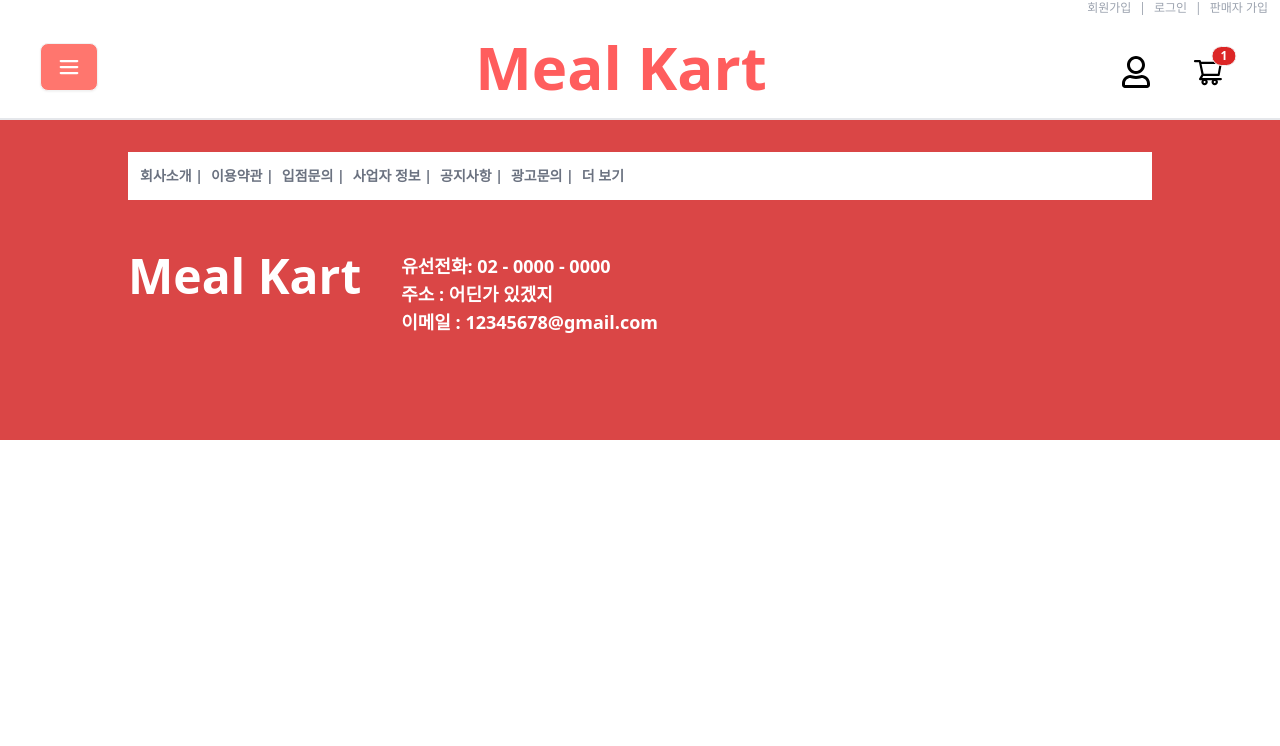
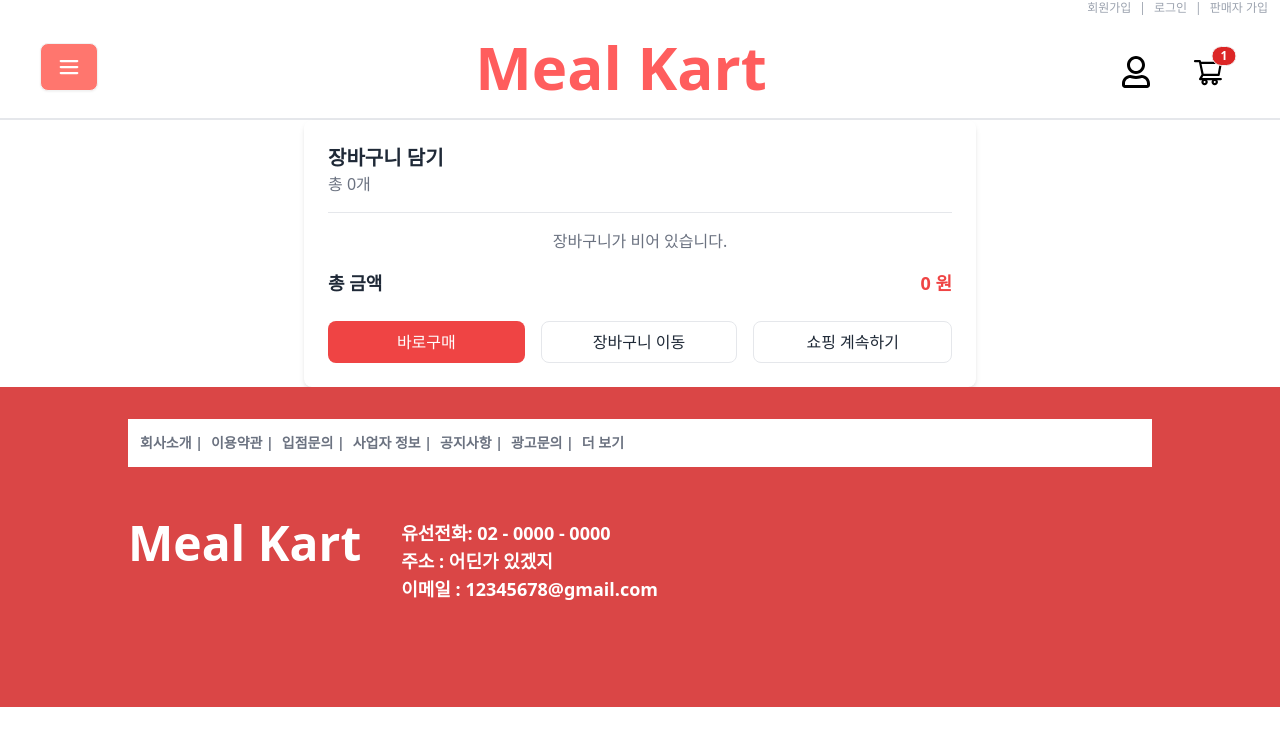
Before and after one commit to ShoppingMall-SKU/Front_End, a React (Vite) app: page /cart/pop in a window 1280 px wide. Shown: the top 746 px of the page. Built offline with nearby package versions, Linux system fonts and the light colour scheme.

Commit message:
✨ feat: 전예원: 장바구니 페이지 부분 구현

```diff
--- a/src/App.tsx
+++ b/src/App.tsx
@@ -1,25 +1,34 @@
 import "./App.css";
-import { BrowserRouter, Routes, Route } from "react-router-dom";
+import { BrowserRouter, Routes, Route, useLocation } from "react-router-dom";
 import { MainPage } from "./pages/main/mainPage";
 import { NavBar } from "./components/navBar";
 import { Footer } from "./components/footer";
 import { ProductDetail } from "./pages/product/productDetail";
+import { CartPop } from "./pages/cart/cartPop";
 
-const App = () => {
+const Layout = () => {
+   const location = useLocation();
    const ignoreNavPaths = ["", ""];
 
    return (
       <div>
          {!ignoreNavPaths.includes(location.pathname) && <NavBar />}
-         <BrowserRouter>
-            <Routes>
-               <Route path="/" element={<MainPage />} />
-               <Route path="/detail" element={<ProductDetail/>}/>
-            </Routes>
-         </BrowserRouter>
+         <Routes>
+            <Route path="/" element={<MainPage />} />
+            <Route path="/detail" element={<ProductDetail />} />
+            <Route path="/cart/pop" element={<CartPop />} />
+         </Routes>
          <Footer />
       </div>
    );
 };
 
+const App = () => {
+   return (
+      <BrowserRouter>
+         <Layout />
+      </BrowserRouter>
+   );
+};
+
 export default App;
--- a/src/components/navBar.tsx
+++ b/src/components/navBar.tsx
@@ -1,6 +1,7 @@
 import { AiOutlineShoppingCart } from "react-icons/ai";
 import { FaRegUser } from "react-icons/fa";
 import { PiListBold } from "react-icons/pi";
+import { Link } from "react-router-dom";
 
 export const NavBar = () => {
    const number = 1;
@@ -14,7 +15,7 @@ export const NavBar = () => {
          </div>
 
          <div className="navbar bg-base-100 flex px-10 justify-between items-center">
-            <div className="dropdown ">
+            <div className="dropdown">
                <button className="btn bg-base-color hover:bg-red-400 focus:outline-none">
                   <PiListBold className="size-6 text-white" />
                </button>
@@ -40,16 +41,19 @@ export const NavBar = () => {
                   </li>
                </ul>
             </div>
+
             <p
-               className="text-6xl pl-10 flex font-extrabold "
+               className="text-6xl pl-10 flex font-extrabold"
                style={{ color: "#FF5D5D" }}
             >
                Meal Kart
             </p>
-            <div className="gap-2 pt-4 items-start">
+
+            <div className="flex gap-2 pt-4 items-start">
                <div className="p-4 hover:bg-base-200 rounded-full hover:cursor-pointer">
                   <FaRegUser className="text-black size-8" />
                </div>
+               <Link to="/cart/pop">
                   <div className="p-4 hover:bg-base-200 rounded-full hover:cursor-pointer items-end">
                      <div className="indicator">
                         {number > 0 && (
@@ -57,9 +61,10 @@ export const NavBar = () => {
                               {number > 10 ? "9+" : number}
                            </span>
                         )}
-                     <AiOutlineShoppingCart className="text-black size-8 " />
+                        <AiOutlineShoppingCart className="text-black size-8" />
                      </div>
                   </div>
+               </Link>
             </div>
          </div>
       </div>
--- /dev/null
+++ b/src/pages/cart/cartPage.tsx
@@ -0,0 +1,120 @@
+import { useState } from "react";
+import { AiOutlineMinus, AiOutlinePlus } from "react-icons/ai";
+
+interface CartItem {
+  id: number;
+  name: string;
+  price: number;
+  quantity: number;
+  img: string;
+  shipping: number;
+  selected: boolean;
+}
+
+export const CartPage = () => {
+  const [cart, setCart] = useState<CartItem[]>([
+    { id: 1, name: "떡볶이", price: 9900, quantity: 1, img: "", shipping: 3000, selected: true },
+    { id: 2, name: "떡볶이", price: 9900, quantity: 1, img: "", shipping: 3000, selected: true },
+    { id: 3, name: "떡볶이", price: 9900, quantity: 1, img: "", shipping: 3000, selected: true },
+  ]);
+
+  // 장바구니 상태 업데이트
+  const updateCart = (id: number, changes: Partial<CartItem>) => {
+    setCart(cart.map(item => (item.id === id ? { ...item, ...changes } : item)));
+  };
+
+  //전체 선택/해제
+  const toggleSelectAll = () => {
+    const allSelected = cart.every(item => item.selected);
+    setCart(cart.map(item => ({ ...item, selected: !allSelected })));
+  };
+
+  // 주문 관련 데이터 계산
+  const selectedItems = cart.filter(item => item.selected);
+  const totalPrice = selectedItems.reduce((acc, item) => acc + item.price * item.quantity, 0);
+  const totalShipping = selectedItems.length > 0 ? selectedItems[0].shipping : 0;
+  const discount = Math.floor(totalPrice * 0.02); //임의로 할인비율 넣어둠
+  const finalPrice = totalPrice - discount + totalShipping;
+
+  return (
+    <div className="container mx-auto p-10">
+      <h1 className="text-3xl font-bold mb-6">장바구니</h1>
+
+      <div className="flex gap-8">
+        {/* 장바구니 목록 */}
+        <div className="w-2/3">
+          <table className="w-full text-left border-collapse">
+            <thead>
+              <tr className="border-b text-gray-00">
+                <th className="p-3">
+                  <input type="checkbox" checked={cart.every(item => item.selected)} onChange={toggleSelectAll} />
+                </th>
+                <th className="p-3">이미지</th>
+                <th className="p-3">상품정보</th>
+                <th className="p-3">수량</th>
+                <th className="p-3">상품구매금액</th>
+                <th className="p-3">배송비</th>
+                <th className="p-3">선택삭제</th>
+              </tr>
+            </thead>
+            <tbody>
+              {cart.map(({ id, name, price, quantity, img, shipping, selected }) => (
+                <tr key={id} className="border-b text-center">
+                  <td className="p-3">
+                    <input type="checkbox" checked={selected} onChange={() => updateCart(id, { selected: !selected })} />
+                  </td>
+                  <td className="p-3">
+                    <img src={img} alt={name} className="w-16 h-16 rounded-md" />
+                  </td>
+                  <td className="p-3 font-semibold">{name}</td>
+                  <td className="p-3">
+                    <div className="flex items-center justify-center gap-2">
+                      <button onClick={() => updateCart(id, { quantity: Math.max(1, quantity - 1) })} className="p-1 border rounded hover:bg-gray-200">
+                        <AiOutlineMinus />
+                      </button>
+                      <span className="w-6 text-center">{quantity}</span>
+                      <button onClick={() => updateCart(id, { quantity: quantity + 1 })} className="p-1 border rounded hover:bg-gray-200">
+                        <AiOutlinePlus />
+                      </button>
+                    </div>
+                  </td>
+                  <td className="p-3 text-lg font-semibold">{(price * quantity).toLocaleString()}원</td>
+                  <td className="p-3 text-gray-600">{shipping.toLocaleString()}원</td>
+                  <td className="p-3">
+                    <button onClick={() => setCart(cart.filter(item => item.id !== id))} className="text font-semibold hover:underline">
+                      삭제
+                    </button>
+                  </td>
+                </tr>
+              ))}
+            </tbody>
+          </table>
+        </div>
+
+        {/* 주문 금액 부분 */}
+        <div className="w-1/3 bg-white p-6 rounded-lg border border-gray-300 shadow-sm">
+          <h2 className="text-xl font-bold mb-4">주문 금액</h2>
+          <div className="flex justify-between mb-2">
+            <span>상품금액</span>
+            <span>{totalPrice.toLocaleString()} 원</span>
+          </div>
+          <div className="flex justify-between mb-2">
+            <span>할인금액</span>
+            <span className="text-green-600"> {-discount.toLocaleString()} 원</span>
+          </div>
+          <div className="flex justify-between mb-2">
+            <span>배송비</span>
+            <span>{totalShipping.toLocaleString()} 원</span>
+          </div>
+          <div className="border-t pt-2 flex justify-between text-lg font-bold text-red-500">
+            <span>총 결제 금액</span>
+            <span>{finalPrice.toLocaleString()} 원</span>
+          </div>
+          <button className="w-full bg-red-500 text-white py-2 rounded-lg mt-4 hover:bg-red-600">
+            주문하기
+          </button>
+        </div>
+      </div>
+    </div>
+  );
+};
--- /dev/null
+++ b/src/pages/cart/cartPop.tsx
@@ -0,0 +1,61 @@
+import { useEffect, useState } from "react";
+import { Link } from "react-router-dom";
+
+interface CartItem {
+  id: number;
+  name: string;
+  price: number;
+  quantity: number;
+  img: string;
+}
+
+export const CartPop = ({ onClose }: { onClose: () => void }) => {
+  const [cart, setCart] = useState<CartItem[]>([]);
+
+  // 장바구니 데이터 localStorage에서 가져오기
+  useEffect(() => {
+    const storedCart = JSON.parse(localStorage.getItem("cart") || "[]");
+    setCart(storedCart);
+  }, []);
+
+  const totalItems = cart.reduce((acc, item) => acc + item.quantity, 0);
+  const totalPrice = cart.reduce((acc, item) => acc + item.price * item.quantity, 0);
+
+  return (
+    <div className="w-full max-w-2xl mx-auto bg-white p-6 rounded-lg shadow-md">
+      <h2 className="text-xl font-bold">장바구니 담기</h2>
+      <p className="text-gray-500">총 {totalItems}개</p>
+      <hr className="my-4" />
+
+      {cart.length > 0 ? (
+        cart.map((item) => (
+          <div key={item.id} className="flex items-center gap-4 mb-4">
+            <img src={item.img} alt={item.name} className="w-24 h-24 rounded-md" />
+            <div>
+              <p className="text-lg font-semibold">{item.name}</p>
+              <p className="text-lg font-bold">{item.price.toLocaleString()}원</p>
+              <p className="text-gray-500">수량: {item.quantity}</p>
+            </div>
+          </div>
+        ))
+      ) : (
+        <p className="text-center text-gray-500">장바구니가 비어 있습니다.</p>
+      )}
+
+      <div className="flex justify-between mt-4">
+        <span className="font-bold text-lg">총 금액</span>
+        <span className="text-lg text-red-500 font-bold">{totalPrice.toLocaleString()} 원</span>
+      </div>
+
+      <div className="flex gap-4 mt-6">
+        <button className="flex-1 bg-red-500 text-white py-2 rounded-lg">바로구매</button>
+        <Link to="/cart/page" className="flex-1">
+          <button className="w-full border py-2 rounded-lg">장바구니 이동</button>
+        </Link>
+        <button className="flex-1 border py-2 rounded-lg" onClick={onClose}>
+          쇼핑 계속하기
+        </button>
+      </div>
+    </div>
+  );
+};
```
Lines whose indentation alone changed are shown as unchanged.
